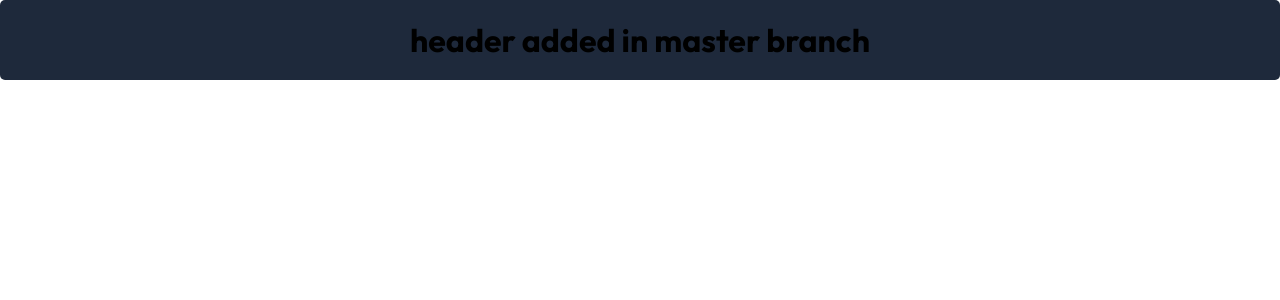
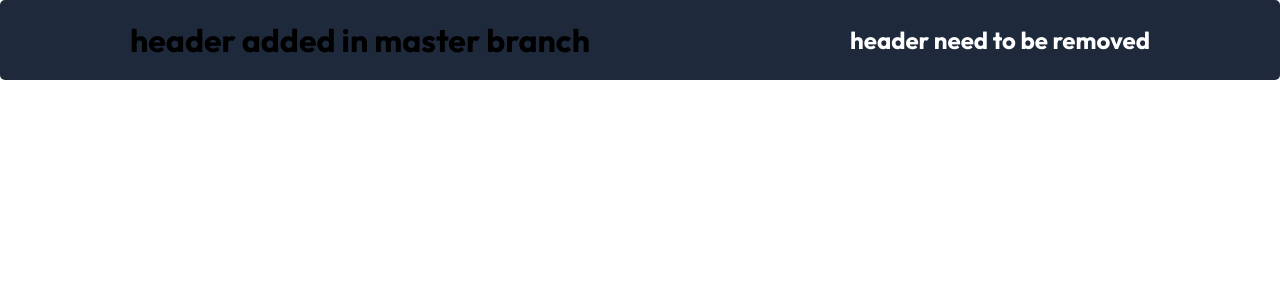
Before and after one commit to neelesh-cpu/shoppingCart, a React (Create React App) app: page / in a window 1280 px wide. Shown: the top 300 px of the page. Built offline with nearby package versions, Linux system fonts and the light colour scheme.

Commit message:
2heading messages are included

```diff
--- a/src/shoppingCart/Header.js
+++ b/src/shoppingCart/Header.js
@@ -5,6 +5,7 @@ const Header = () => {
   return (
     <header className="header">
       <h1>header added in master branch</h1>
+      <h2>header need to be removed</h2>
     </header>
   );
 };
```
